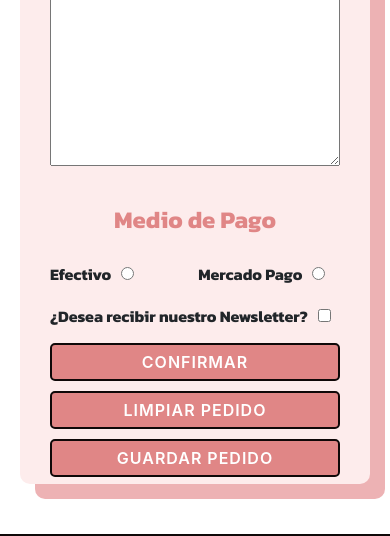
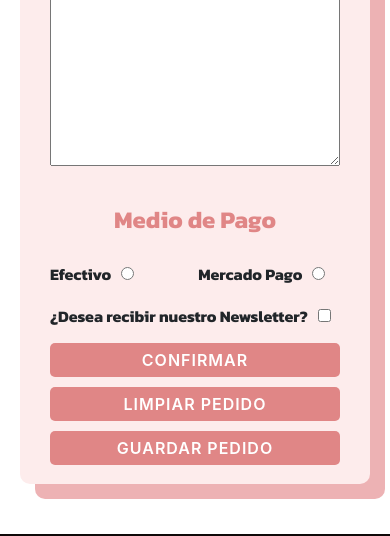
Before and after one commit to SergioHernanSilva/hatsuko-jp, a website: page pages/pedido.html in a window 390 px wide. Shown: the part 891-1427 px from the top of the page. Drawn offline with nearby package versions, Linux system fonts and the light colour scheme.

Commit message:
Entrega Final

```diff
--- a/scss/style.scss
+++ b/scss/style.scss
@@ -852,7 +852,7 @@ body {
         letter-spacing: 1px;
         padding: 5px;
         margin: 15px;
-        border: 2px solid $negro;
+        border: none;
         border-radius: 5px;
         text-transform: uppercase;
     }
@@ -1408,7 +1408,7 @@ body {
             letter-spacing: 1px;
             padding: 5px;
             margin: 5px 30px;
-            border: 2px solid $negro;
+            border: none;
             border-radius: 5px;
             text-transform: uppercase;
         }
```
Also changed, not shown: css/main.css.
